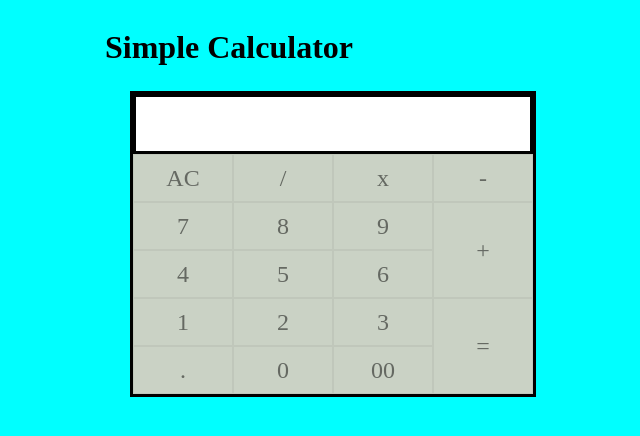
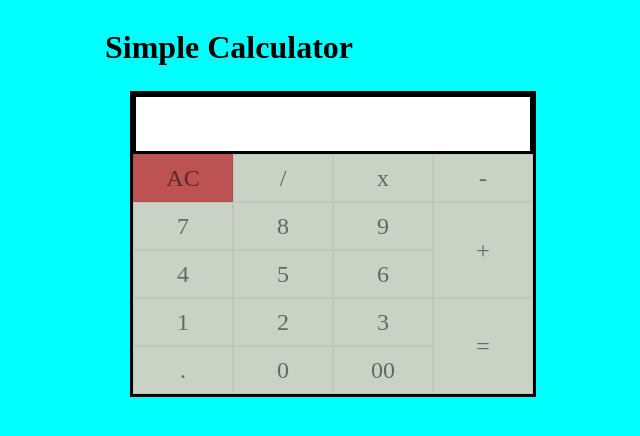
Before and after one commit to RanjitSinghChouhan/React_Calculator, a React (Create React App) app: page / in a window 1280 px wide. Shown: the top 436 px of the page, without its empty margins (307-947 px from the left). Built offline with nearby package versions, Linux system fonts and the light colour scheme.

Commit message:
Update Button.css

```diff
--- a/src/Components/Button.css
+++ b/src/Components/Button.css
@@ -16,8 +16,8 @@
     height: 40%;
 }
 
-.Button[data-value="null"] {
-    pointer-events: none;
+.Button[data-value="clear"] {
+    background-color: rgb(189, 82, 82);
 }
 
 .Button:hover {
```
